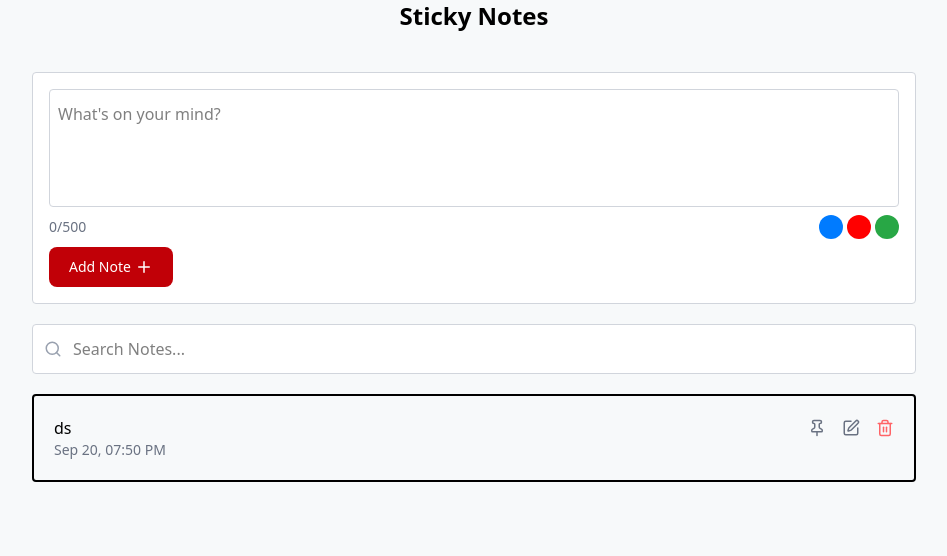
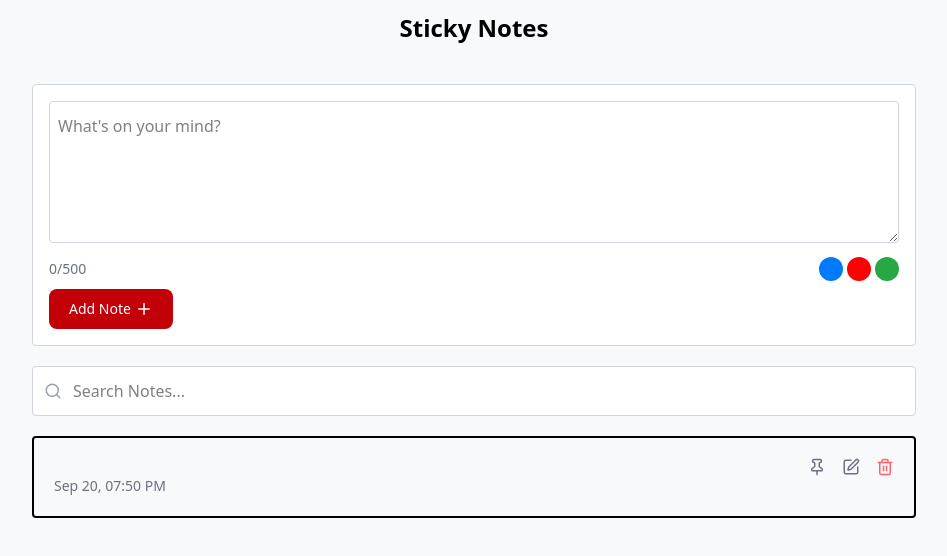
Before and after one commit to andrwxzy/sticky-note, a React (Vite) app: page / in a window 1280 px wide. Shown: the top 556 px of the page, without its empty margins (166-1113 px from the left). Built offline with nearby package versions, Linux system fonts and the light colour scheme.

Commit message:
Added handle
Added onclick and onchange. its still not done.

```diff
--- a/src/App.tsx
+++ b/src/App.tsx
@@ -6,7 +6,7 @@ const App = () => {
   return (
     <div className="bg-[#f7f9fa]">
       <div className="h-screen mx-auto max-w-[900px] px-2">
-        <h1 className="text-center font-bold text-2xl">Sticky Notes</h1>
+        <h1 className="text-center font-bold text-2xl pt-3">Sticky Notes</h1>
         <NoteComposer />
         <SearchItem />
         <div>
--- a/src/components/NoteComposer.tsx
+++ b/src/components/NoteComposer.tsx
@@ -1,22 +1,29 @@
-import React from "react";
+import React, { useState } from "react";
 import { Plus } from "lucide-react";
 const NoteComposer = () => {
+  const [input, setInput] = useState("");
+  const handleAddNote = () => {};
+
   return (
     <div className="bg-white border border-gray-300 p-4 rounded mt-10">
-      <input
-        type="text"
+      <textarea
+        onChange={(e) => setInput(e.target.value)}
+        maxLength={500}
         placeholder="What's on your mind?"
-        className="border border-gray-300 rounded pb-20 pt-3  pl-2 w-full"
+        className="border border-gray-300 rounded pb-20 pt-3 pl-2 pr-2 w-full wrap-anywhere lg:overflow-hidden"
       />
       <div className="flex items-center justify-between my-2">
-        <p className="text-sm text-gray-500">0/500</p>
+        <p className="text-sm text-gray-500">{input.length}/500</p>
         <div className="flex gap-1">
           <button className="bg-[#007BFF] active:border-2 rounded-full p-3 cursor-pointer"></button>
           <button className="bg-[#FF0000] rounded-full p-3 cursor-pointer"></button>
           <button className="bg-[#28A745] rounded-full p-3 cursor-pointer"></button>
         </div>
       </div>
-      <button className="flex items-center gap-1 bg-red-700 hover:bg-red-800 text-white rounded-lg text-sm px-5 py-2.5 font-medium">
+      <button
+        onClick={handleAddNote}
+        className="flex items-center gap-1 cursor-pointer bg-red-700 hover:bg-red-800 text-white rounded-lg text-sm px-5 py-2.5 font-medium"
+      >
         {" "}
         Add Note
         <Plus size={18} />
--- a/src/components/NoteItem.tsx
+++ b/src/components/NoteItem.tsx
@@ -5,7 +5,7 @@ const NoteItem = () => {
   return (
     <div className="p-5 border-2 rounded">
       <div className="flex items-center justify-between">
-        <p>ds</p>
+        <p></p>
         <div className="flex gap-4  ">
           <button className="text-gray-500 cursor-pointer">
             {" "}
--- /dev/null
+++ b/src/hooks/useNotes.ts
@@ -0,0 +1,3 @@
+import { useState } from "react";
+
+export function useNotes() {}
```
